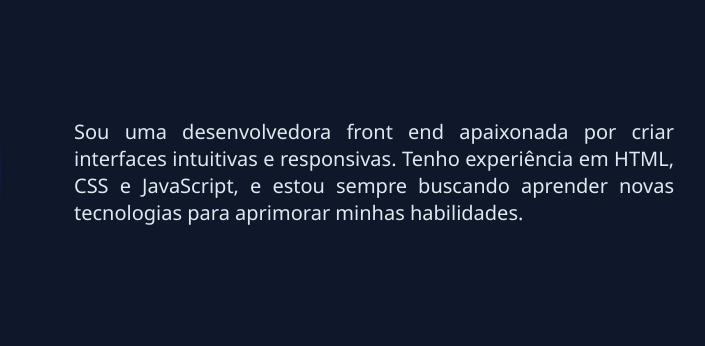
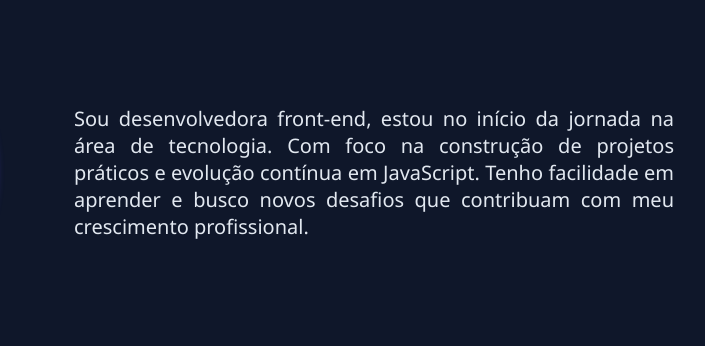
Before and after one commit to tawanegrigorio/Portifolioemandamento, a plain HTML site: page index.html in a window 1280 px wide. Shown: the part 463-809 px from the top of the page, 430-1135 px from the left. Drawn offline with Linux system fonts and the light colour scheme.

Commit message:
index.html

```diff
--- a/index.html
+++ b/index.html
@@ -25,7 +25,9 @@
         <h2 class="sobreTitulo">Quem sou eu?</h2>
         <div class="sobreFotoCaixa">
         <img class="segundaFoto" src="./img/taw2.png" alt="Foto Tawane">
-        <p class="sobreTexto">Sou uma desenvolvedora front end apaixonada por criar interfaces intuitivas e responsivas. Tenho experiência em HTML, CSS e JavaScript, e estou sempre buscando aprender novas tecnologias para aprimorar minhas habilidades.</p>
+        <p class="sobreTexto">Sou desenvolvedora front-end, estou no início da jornada na área de tecnologia.
+            Com foco na construção de projetos práticos e evolução contínua em JavaScript. Tenho facilidade em aprender
+            e busco novos desafios que contribuam com meu crescimento profissional.</p>
         </div>
  </section>
  <section id="projetos" class="projetos">
```
